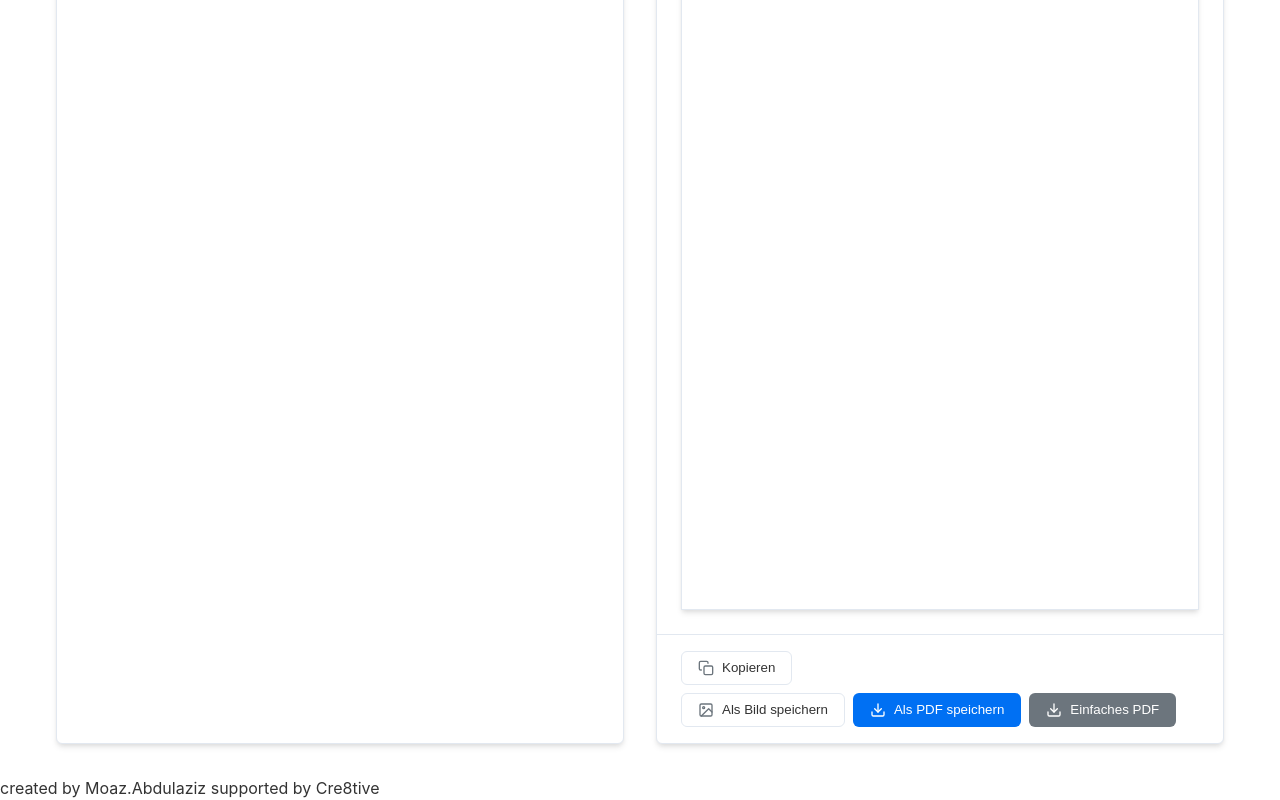
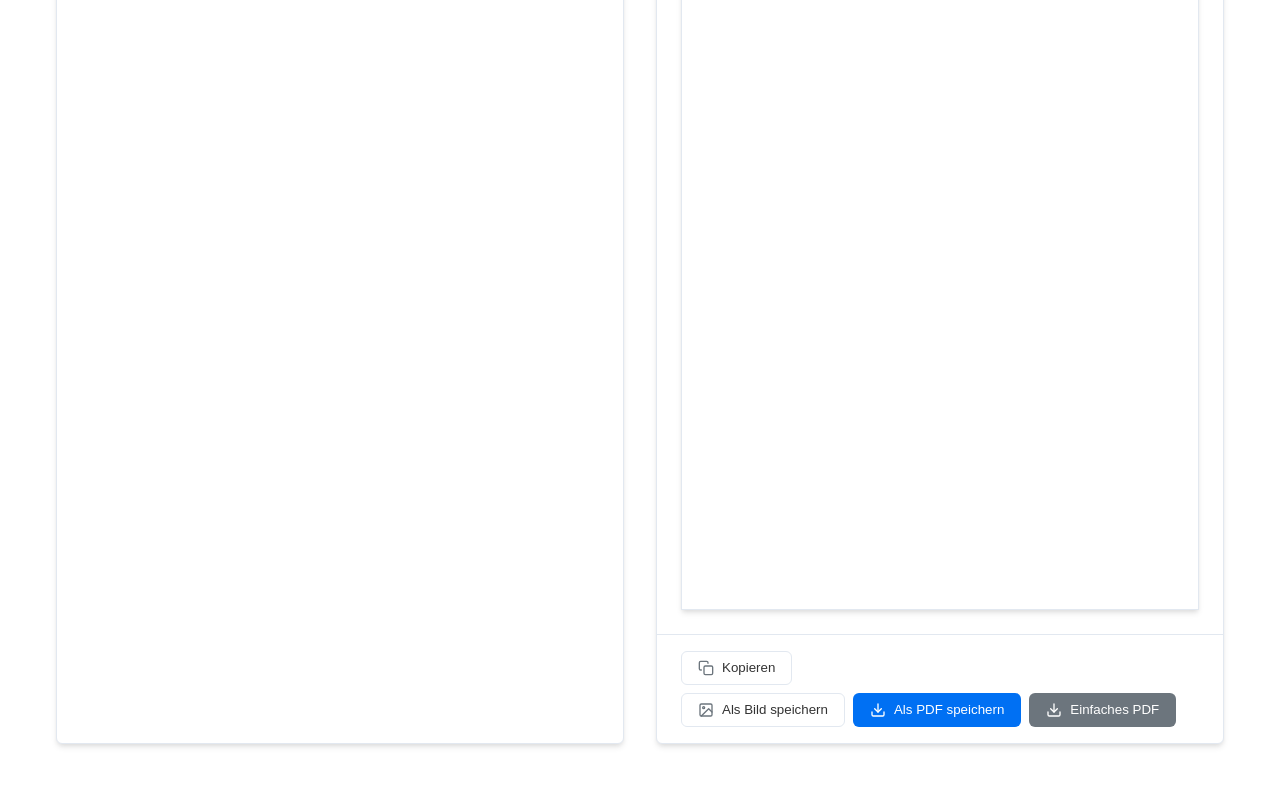
Before and after one commit to Moaziz-08/Converter, a plain HTML site: page index.html in a window 1280 px wide. Shown: the part 816-1616 px from the top of the page. After the commit the page ends 1592 px from the top, so only its background shows below. Drawn offline with nearby package versions, Linux system fonts and the light colour scheme; a web font is replaced by a local one.

Commit message:
Update index.html

```diff
--- a/index.html
+++ b/index.html
@@ -446,7 +446,6 @@
             </div>
         </div>
     </div>
-    <footer>created by Moaz.Abdulaziz supported by Cre8tive</footer>
 
     <script src="utils.js"></script>
     <script src="handwriting-creator.js"></script>
```
